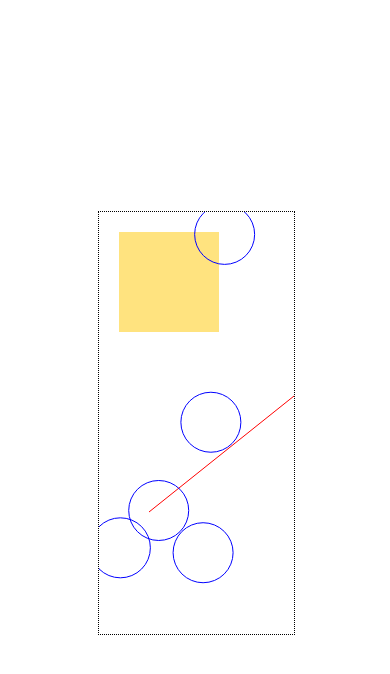
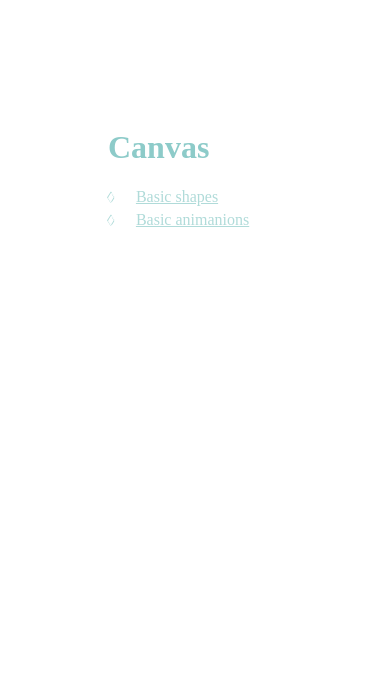
Before and after one commit to vianch/canvas-exercises, a website: page index.html in a window 390 px wide. Drawn offline with Linux system fonts and the light colour scheme.

Commit message:
feat(masater): basic animation file

```diff
--- a/main.css
+++ b/css/basics.css
@@ -42,7 +42,7 @@ table {
 	border-spacing: 0;
 }
 
-canvas {
+.canvas-resizing {
     border: 1px dotted black;
     position: fixed;
     left: 25%;
--- /dev/null
+++ b/css/menu.css
@@ -0,0 +1,34 @@
+body {
+    background: white;
+    padding: 100px;
+    color: #8dcbc9;
+  }
+
+  h1 {
+    text-shadow: 0 1px 0 white;
+  }
+
+  .list-item-1 {
+    margin: 0;
+    padding: 0;
+    list-style: none;
+  }
+  .list-item-1 li,
+  .list-item-1 li a,
+  .list-item-1 li a:visited {
+    color: #b0dbd9;
+    margin: 5px 0 5px 10px;
+    text-shadow: 0 1px 0 white;
+  }
+  .list-item-1 li:before {
+    content: '\25ca';
+    display: inline-block;
+    color: white;
+    padding: 2px;
+    border-radius: .5px;
+    float: left;
+    clear: left;
+    text-shadow: -1px -1px 0 #b0dbd9;
+    margin-left: -10px;
+    padding: 2px 10px 0 0;
+  }
--- a/index.html
+++ b/index.html
@@ -5,12 +5,17 @@
     <meta http-equiv="X-UA-Compatible" content="IE=edge">
     <title>Canvas examples</title>
     <meta name="viewport" content="width=device-width, initial-scale=1">
-    <link rel="stylesheet" type="text/css" media="screen" href="main.css" />
+    <link rel="stylesheet" type="text/css" media="screen" href="css/menu.css" />
+    <link rel="stylesheet" type="text/css" media="screen" href="https://maxcdn.bootstrapcdn.com/font-awesome/4.3.0/css/font-awesome.min.css" />
 </head>
 <body>
-    <!-- resizing -->
-    <canvas class="canvas-resizing"></canvas>
+    <h1>Canvas</h1>
 
+    <nav class="menu">
+        <ul class="list-item-1">
+            <li><a href="basics.html">Basic shapes</a></li>
+            <li><a href="animations.html">Basic animanions</a></li>
+        </ul>
+    </nav>
 </body>
-<script src="main.js"></script>
 </html>
--- a/main.js
+++ b/js/basics.js
@@ -27,8 +27,8 @@
     let yPosition;
 
     for(let i = 0; i < 5; ++i) {
-        xPosition = Math.random() * window.innerWidth / 2;
-        yPosition = Math.random() * window.innerHeight / 2;
+        xPosition = Math.random() * canvas.width;
+        yPosition = Math.random() * canvas.height;
 
         context.beginPath();
         context.arc(xPosition, yPosition, 30, 0, Math.PI * 2, false);
```
Also changed, not shown: animations.html (added, +16 -0 lines), basics.html (added, +16 -0 lines), js/animations.js (added, +42 -0 lines).
